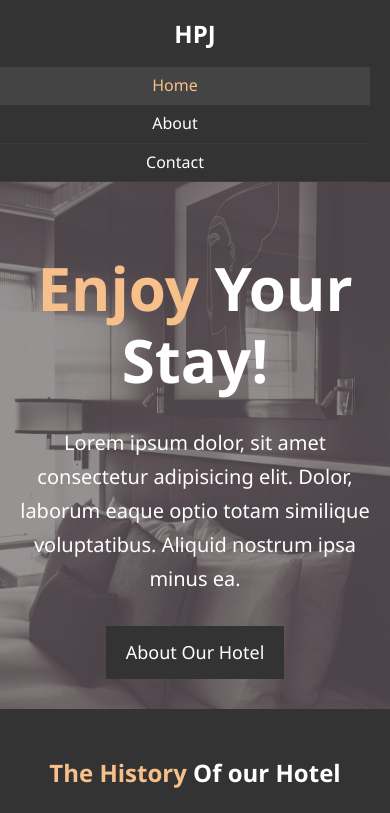
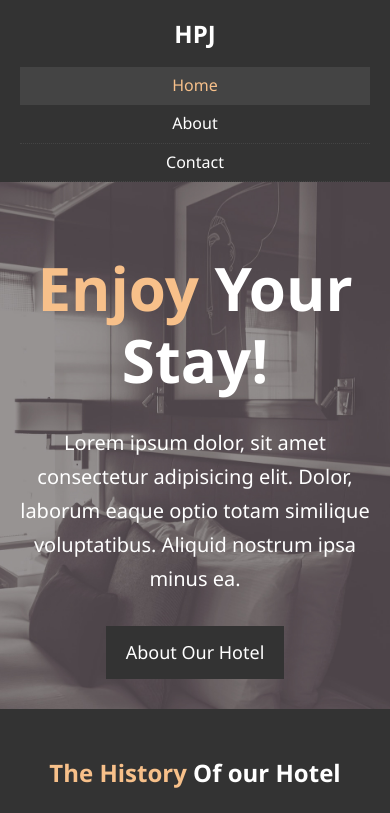
Before and after one commit to pjblitz86/HTML_CSS_Sandbox, a plain HTML site: page hotel_website/index.html in a window 390 px wide. Shown: the top 813 px of the page. Drawn offline with Linux system fonts and the light colour scheme.

Commit message:
navbar li width fix

```diff
--- a/hotel_website/css/mobile.css
+++ b/hotel_website/css/mobile.css
@@ -3,10 +3,9 @@
   text-align: center;
 }
 
-#nabar ul,
+#navbar ul,
 #navbar ul li {
   float: none;
-  width: 100vw;
 }
 
 #navbar ul li a {
```
